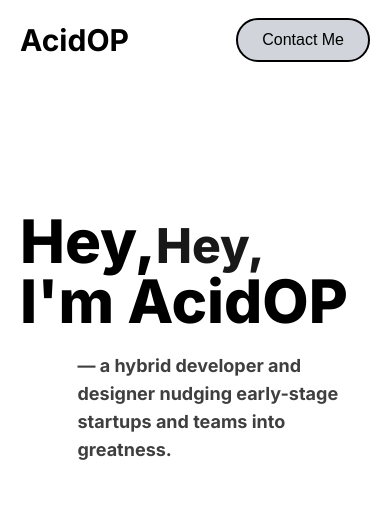
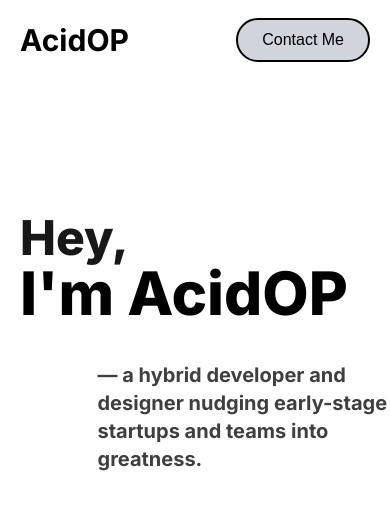
Before and after one commit to AcidOP/portfolio, a Next.js app: page / in a window 390 px wide. Shown: the top 510 px of the page. Built offline with nearby package versions, Linux system fonts and the light colour scheme; a web font is replaced by a local one.

Commit message:
fix: fixed UI breaking in desktop devices

```diff
--- a/src/app/page.tsx
+++ b/src/app/page.tsx
@@ -9,10 +9,9 @@ const body = Inter({ subsets: ['latin'], weight: '700' });
 const Homepage = () => {
   return (
     <div className='flex h-[80vh] w-screen items-center lg:h-screen'>
-      <div className='relative mx-auto flex h-[30vh] w-full flex-col justify-between px-5 lg:h-2/5 lg:w-3/4'>
+      <div className='relative mx-auto flex h-[32vh] w-full flex-col justify-between px-5 lg:h-1/2 lg:w-3/4'>
         <div className={clsx('text-6xl lg:text-8xl', heading.className)}>
           <h1>
-            Hey,
             <span className='text-5xl opacity-90 lg:text-7xl'>Hey,</span>
             <br /> I&apos;m {config.name.split(/ /g)[0]}
           </h1>
@@ -20,7 +19,7 @@ const Homepage = () => {
 
         <div
           className={clsx(
-            'absolute bottom-0 right-5 max-w-[75%] text-lg opacity-75 lg:right-0 lg:max-w-3xl lg:text-4xl',
+            'absolute bottom-0 right-0 max-w-[75%] text-xl opacity-75 lg:right-0 lg:max-w-3xl lg:text-4xl',
             body.className,
           )}
         >
```
